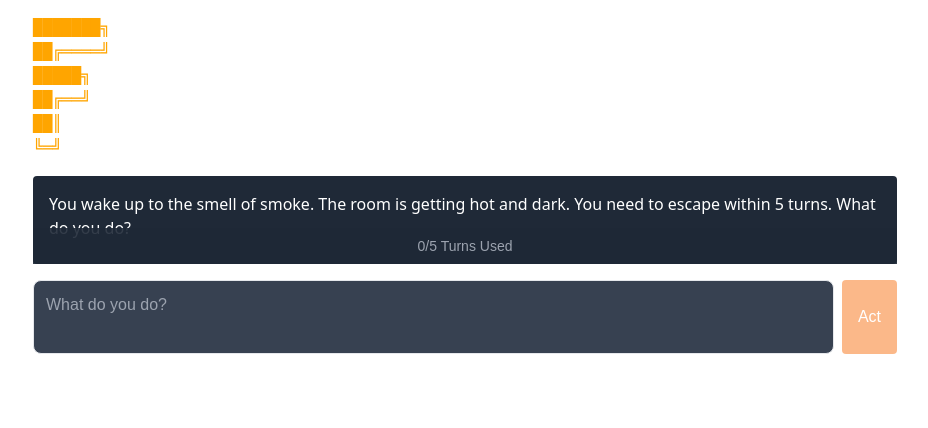
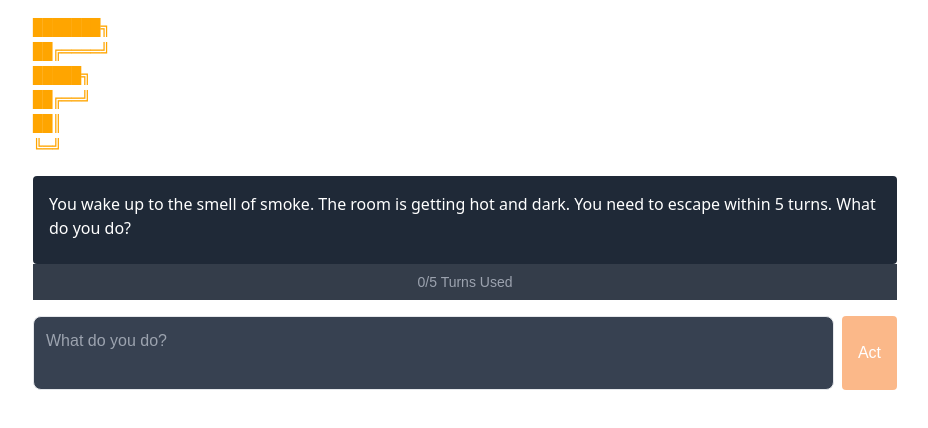
Before and after one commit to DhruvSinha2003/fire-escape, a Next.js app: page / in a window 1280 px wide. Shown: the top 428 px of the page, without its empty margins (175-1103 px from the left). Built offline with nearby package versions, Linux system fonts and the light colour scheme; no server answers.

Commit message:
better frontend but the actual gameplay is lame

```diff
--- a/app/page.tsx
+++ b/app/page.tsx
@@ -38,7 +38,7 @@ const FireEscapeGame = () => {
   async function getResult(userInput: string) {
     const context = `You are the game master in a tense survival scenario. The player is trapped in a burning house and must escape within 5 turns. Current turn: ${
       turns + 1
-    }/5. Remember all previous context and maintain consistency in the scenario.
+    }/5. Dont mention the turn in your response Remember all previous context and maintain consistency in the scenario.
 
 Game State:
 - Room Layout: A second-floor bedroom with a window, a door leading to the hallway, and various furniture
@@ -53,7 +53,7 @@ ${messages
 Player's action: ${userInput}
 
 Response Guidelines:
-1. Only use "try something else" if the action is completely impossible or suicidal. In these cases, you may also provide a hint and make sure that the phrase "try something else" is used
+1. Use "try something else" if the action is useless or completely impossible  or suicidal or goes against something already established as un doable. In these cases, you may also provide a hint and make sure that the phrase "try something else" is used
 2. For risky or reckless actions, let them proceed but describe negative consequences
 3. Keep descriptions vivid and tense (2-3 sentences)
 4. Use "congratulations" only if they successfully escape. you have to include the word "congratulations" in the response. if the user leaves the room say this.
@@ -170,15 +170,15 @@ Remember: Let players face consequences of poor choices rather than blocking the
           <div ref={messagesEndRef} />
         </div>
 
-        <div className="absolute bottom-0 left-0 right-0 px-4 py-2 bg-gray-800 bg-opacity-90 text-center text-sm text-gray-400">
-          {turns}/5 Turns Used
+        <div className=" bottom-0 left-0 right-0 px-4 py-2 bg-gray-800 bg-opacity-90 text-center text-sm text-gray-400">
+          {!showTurnMessage ? `${turns}/5 Turns Used` : "Turn not used"}
         </div>
       </div>
 
       {hasWon ? (
         <div className="mt-4">
-          <div className="text-green-500 mb-2 text-center font-bold text-xl">
-            You Win!
+          <div className="text-green-500 mb-2 text-center font-bold text-2xl">
+            Congratulations! You Win!
           </div>
           <button
             onClick={resetGame}
```
